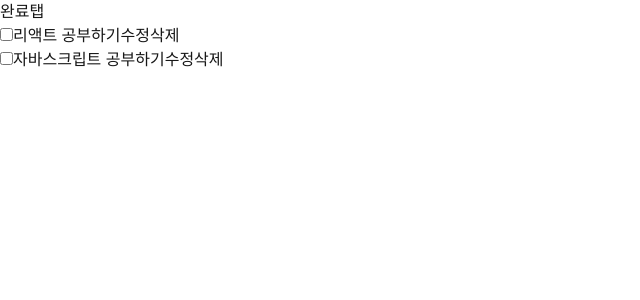
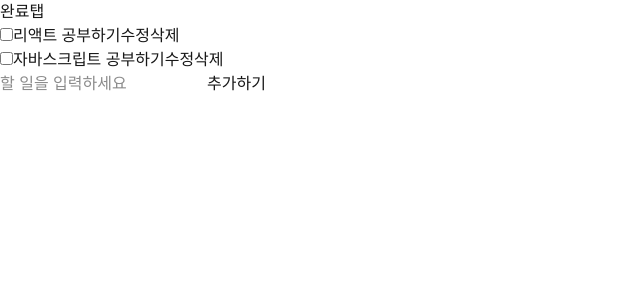
Before and after one commit to heerokj/next-todo, a Next.js app: page / in a window 1280 px wide. Shown: the top 300 px of the page, without its empty margins (0-640 px from the left). Built offline with nearby package versions, Linux system fonts and the light colour scheme; data requests are answered from the project's data file.

Commit message:
feat : 투두리스트 추가 기능 + uuid 설치

```diff
--- a/package.json
+++ b/package.json
@@ -13,7 +13,8 @@
     "axios": "^1.8.4",
     "next": "15.3.0",
     "react": "^19.0.0",
-    "react-dom": "^19.0.0"
+    "react-dom": "^19.0.0",
+    "uuid": "^11.1.0"
   },
   "devDependencies": {
     "@eslint/eslintrc": "^3",
--- a/src/components/TodoList.tsx
+++ b/src/components/TodoList.tsx
@@ -1,15 +1,21 @@
 "use client";
 import { Todo } from "@/services/todo";
 import { useMutation, useQuery, useQueryClient } from "@tanstack/react-query";
+import React, { useState } from "react";
+import { v4 as uuidv4 } from "uuid";
 import axios from "axios";
-import React from "react";
 
-export const getTodos = async () => {
+const getTodos = async () => {
   const result = await axios.get("http://localhost:3001/todos");
   return result.data;
 };
 
-export const deleteTodo = async (id: string) => {
+const addTodo = async (todo: Todo) => {
+  const result = await axios.post("http://localhost:3001/todos", todo);
+  return result;
+};
+
+const deleteTodo = async (id: string) => {
   const result = await axios.delete(`http://localhost:3001/todos/${id}`);
   return result;
 };
@@ -17,11 +23,20 @@ export const deleteTodo = async (id: string) => {
 //SECTION - 리스트페이지
 export default function TodoList() {
   const queryClient = useQueryClient();
+  const [title, setTitle] = useState("");
 
   //useQuery - getTodos
   const { data, isLoading, isError } = useQuery({
     queryKey: ["todos"],
     queryFn: getTodos,
+  });
+
+  //useMutation - addTodo
+  const addMutation = useMutation({
+    mutationFn: addTodo,
+    onSuccess: () => {
+      queryClient.invalidateQueries({ queryKey: ["todos"] });
+    },
   });
 
   // useMutation - deleteTodo
@@ -39,6 +54,20 @@ export default function TodoList() {
     deleteMutation.mutate(id);
   };
 
+  const handleAddTodo = async () => {
+    if (title.trim() !== "") {
+      addMutation.mutate({
+        id: uuidv4(),
+        title: title,
+        completed: false,
+      });
+      setTitle("");
+    } else {
+      alert("타이틀을 입력해주세요.");
+      return;
+    }
+  };
+
   return (
     <>
       <section>
@@ -54,7 +83,17 @@ export default function TodoList() {
             ))}
         </ul>
       </section>
-      <form action=""></form>
+      <form onSubmit={handleAddTodo}>
+        <input
+          type="text"
+          placeholder="할 일을 입력하세요"
+          onChange={(e) => {
+            setTitle(e.target.value);
+          }}
+          value={title}
+        />
+        <button>추가하기</button>
+      </form>
     </>
   );
 }
```
Also changed, not shown: 2 other files (tests, documents, lock files or other folders).
